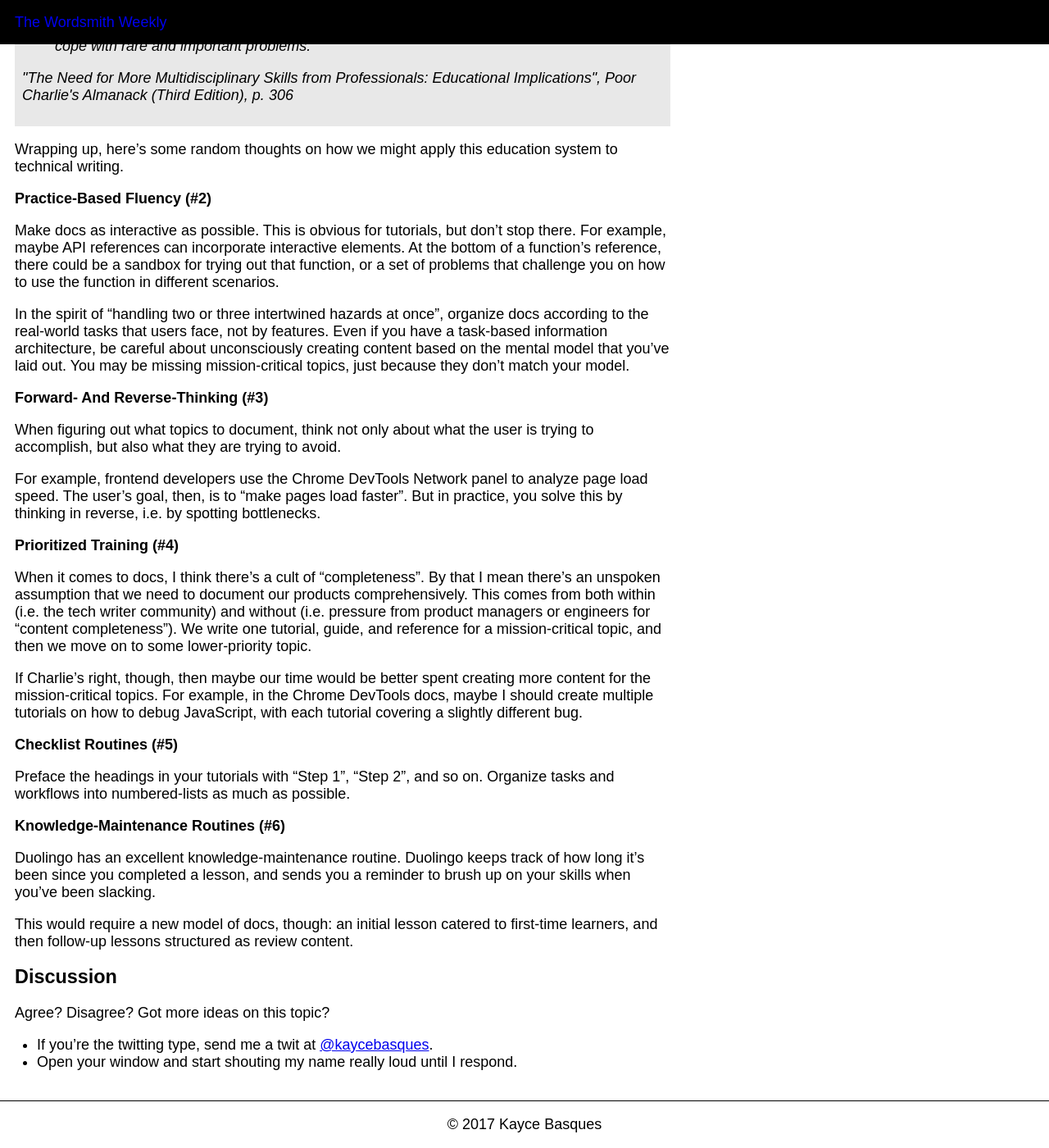
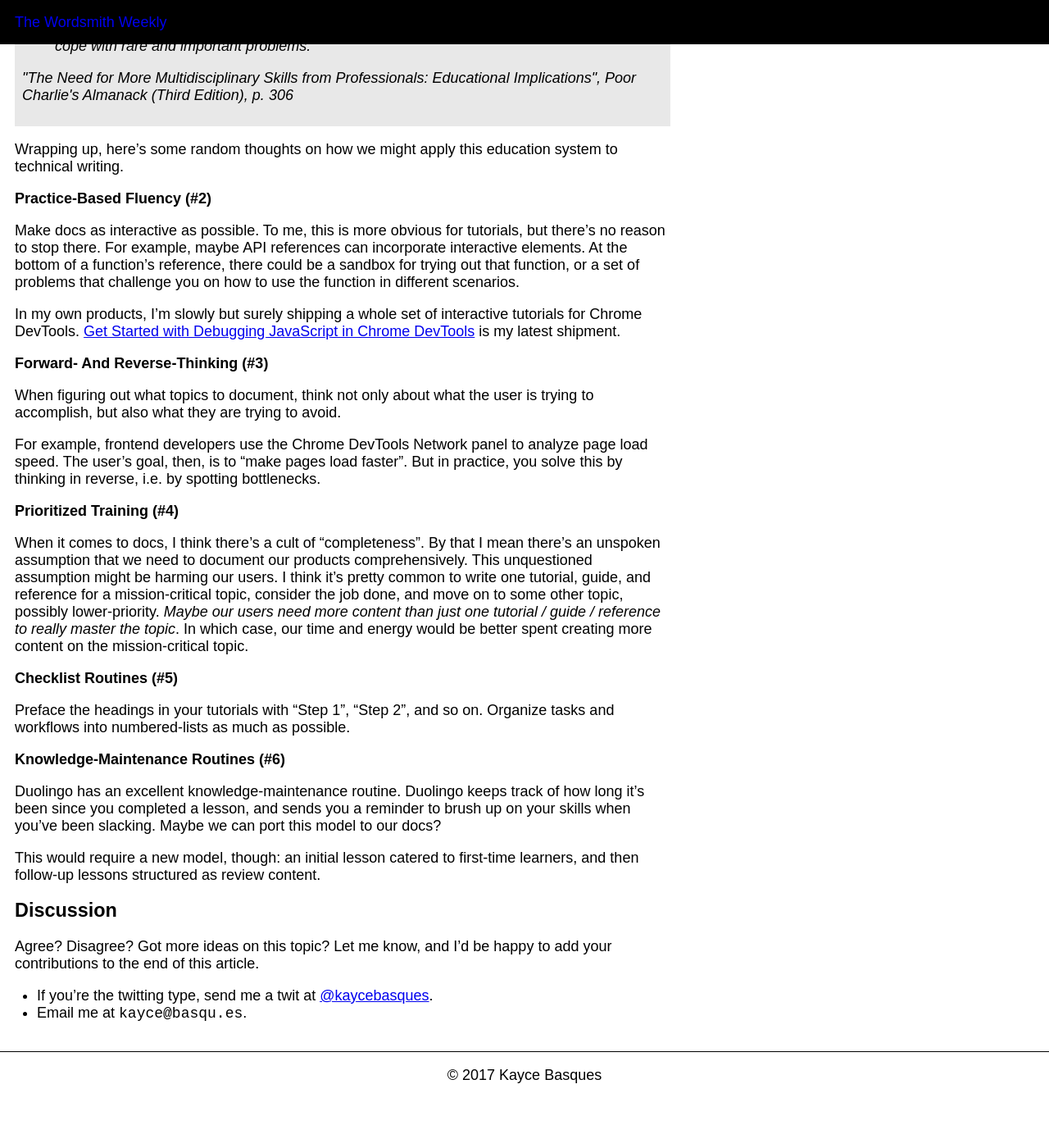
Before and after one commit to kaycebasques/wordsmithweekly, a Jekyll site: the page built from _posts/2017-01-06-effective-education.markdown, in a window 1280 px wide and 1400 px high, scrolled down 960 px. Shown: the whole window at 82% size. Built offline with Jekyll 4.4.1, drawn with Linux system fonts in a browser that asks for light colours; after the commit the page ends 2300 px from its top, so only the background shows below that; some of the changed text lies outside the part shown.

Commit message:
polish "effective education"

```diff
--- a/_posts/2017-01-06-effective-education.markdown
+++ b/_posts/2017-01-06-effective-education.markdown
@@ -82,18 +82,17 @@ education system to technical writing.
 
 **Practice-Based Fluency (#2)**
 
-Make docs as interactive as possible. This is obvious for tutorials, but don't
-stop there. For example, maybe API references can incorporate interactive
-elements. At the bottom of a function's reference, there could be a sandbox
-for trying out that function, or a set of problems that challenge you on how
-to use the function in different scenarios.
+Make docs as interactive as possible. To me, this is more obvious for
+tutorials, but there's no reason to stop there. For example, maybe API
+references can incorporate interactive elements. At the bottom of a
+function's reference, there could be a sandbox for trying out that
+function, or a set of problems that challenge you on how to use the function
+in different scenarios.
 
-In the spirit of "handling two or three intertwined hazards at once",
-organize docs according to the real-world tasks that users face, not by
-features. Even if you have a task-based information architecture, be careful
-about unconsciously creating content based on the mental model that you've
-laid out. You may be missing mission-critical topics, just because they don't
-match your model.
+In my own products, I'm slowly but surely shipping a whole set of interactive
+tutorials for Chrome DevTools. [Get Started with Debugging JavaScript in Chrome
+DevTools](https://developers.google.com/web/tools/chrome-devtools/javascript/)
+is my latest shipment.
 
 **Forward- And Reverse-Thinking (#3)**
 
@@ -107,17 +106,15 @@ spotting bottlenecks.
 
 **Prioritized Training (#4)**
 
-When it comes to docs, I think there's a cult of "completeness". By that I
-mean there's an unspoken assumption that we need to document our products
-comprehensively. This comes from both within (i.e. the tech writer community)
-and without (i.e. pressure from product managers or engineers for "content
-completeness"). We write one tutorial, guide, and reference for a
-mission-critical topic, and then we move on to some lower-priority topic.
-
-If Charlie's right, though, then maybe our time would be better spent
-creating more content for the mission-critical topics. For example, in the
-Chrome DevTools docs, maybe I should create multiple tutorials on how to
-debug JavaScript, with each tutorial covering a slightly different bug.
+When it comes to docs, I think there's a cult of "completeness". By that I mean
+there's an unspoken assumption that we need to document our products
+comprehensively. This unquestioned assumption might be harming our users.
+I think it's pretty common to write one tutorial, guide, and reference
+for a mission-critical topic, consider the job done, and move on to some
+other topic, possibly lower-priority. *Maybe our users need more content
+than just one tutorial / guide / reference to really master the topic*. In
+which case, our time and energy would be better spent creating more content
+on the mission-critical topic.
 
 **Checklist Routines (#5)**
 
@@ -129,15 +126,17 @@ on. Organize tasks and workflows into numbered-lists as much as possible.
 Duolingo has an excellent knowledge-maintenance routine. Duolingo keeps track
 of how long it's been since you completed a lesson, and
 sends you a reminder to brush up on your skills when you've been slacking.
+Maybe we can port this model to our docs?
 
-This would require a new model of docs, though: an initial lesson catered
+This would require a new model, though: an initial lesson catered
 to first-time learners, and then follow-up lessons structured as review
 content.
 
 ## Discussion
 
-Agree? Disagree? Got more ideas on this topic?
+Agree? Disagree? Got more ideas on this topic? Let me know, and I'd be happy
+to add your contributions to the end of this article.
 
 * If you're the twitting type, send me a twit at
   [@kaycebasques](https://twitter.com/kaycebasques).
-* Open your window and start shouting my name really loud until I respond.
+* Email me at `kayce@basqu.es`.
```
Also changed, not shown: other parts of _posts/2017-01-06-effective-education.markdown (+1 -1 lines).
